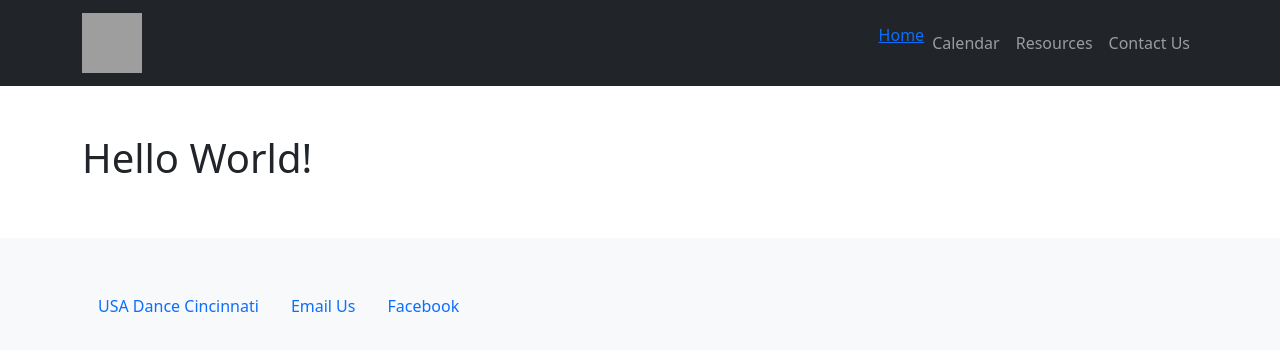
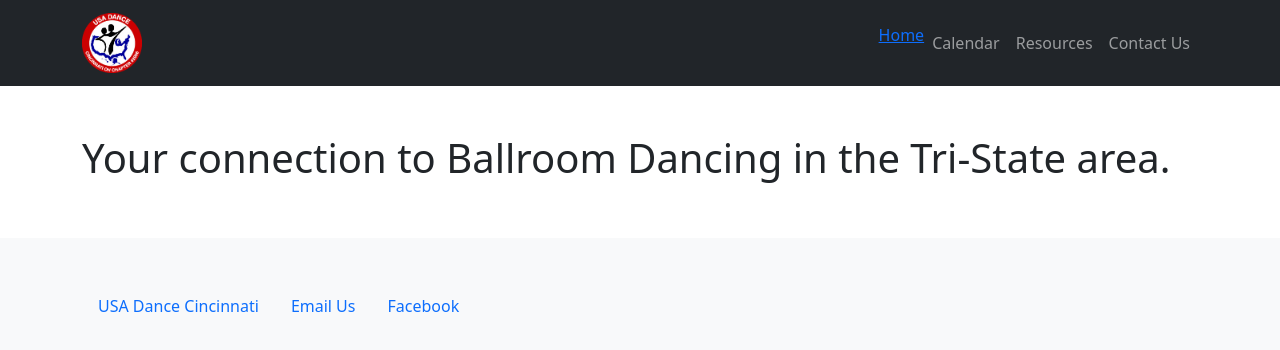
Before and after one commit to shadowlion/usadancecincinnati, a Next.js app: page / in a window 1280 px wide. Shown: the top 350 px of the page. Built offline with nearby package versions, Linux system fonts and the light colour scheme; grey boxes are pictures that could not be loaded.

Commit message:
feat: pages

```diff
--- /dev/null
+++ b/pages/calendar.tsx
@@ -0,0 +1,5 @@
+const CalendarPage = () => {
+  return <h1>Calendar</h1>;
+};
+
+export default CalendarPage;
--- /dev/null
+++ b/pages/contactus.tsx
@@ -0,0 +1,5 @@
+const ContactUsPage = () => {
+  return <h1>Contact Us</h1>;
+};
+
+export default ContactUsPage;
--- a/pages/index.tsx
+++ b/pages/index.tsx
@@ -3,7 +3,7 @@ import type { NextPage } from "next";
 const HomePage: NextPage = () => {
   return (
     <div className="container py-5">
-      <h1>Hello World!</h1>
+      <h1>Your connection to Ballroom Dancing in the Tri-State area.</h1>
     </div>
   );
 };
--- /dev/null
+++ b/pages/resources.tsx
@@ -0,0 +1,5 @@
+const ResourcesPage = () => {
+  return <h1>Resources</h1>;
+};
+
+export default ResourcesPage;
```
Also changed, not shown: public/logo.png (added).
